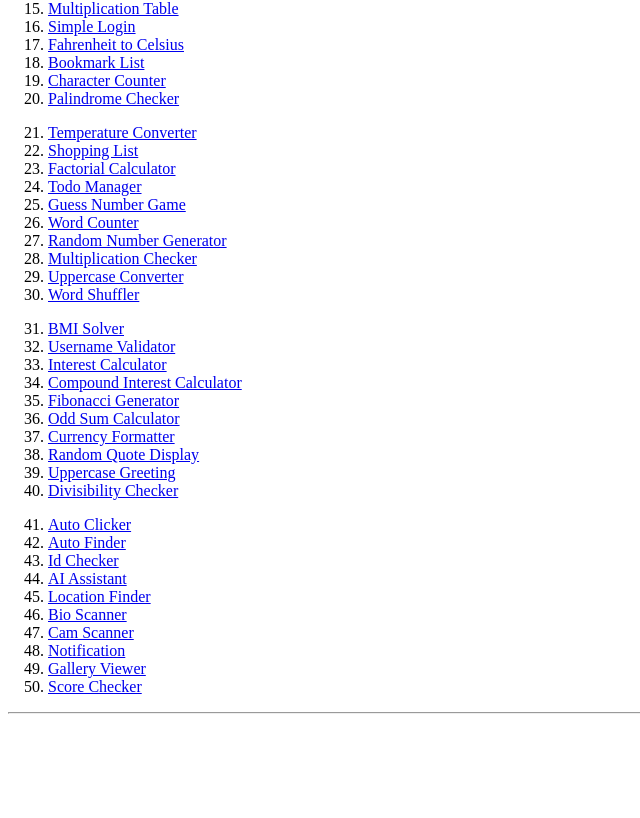
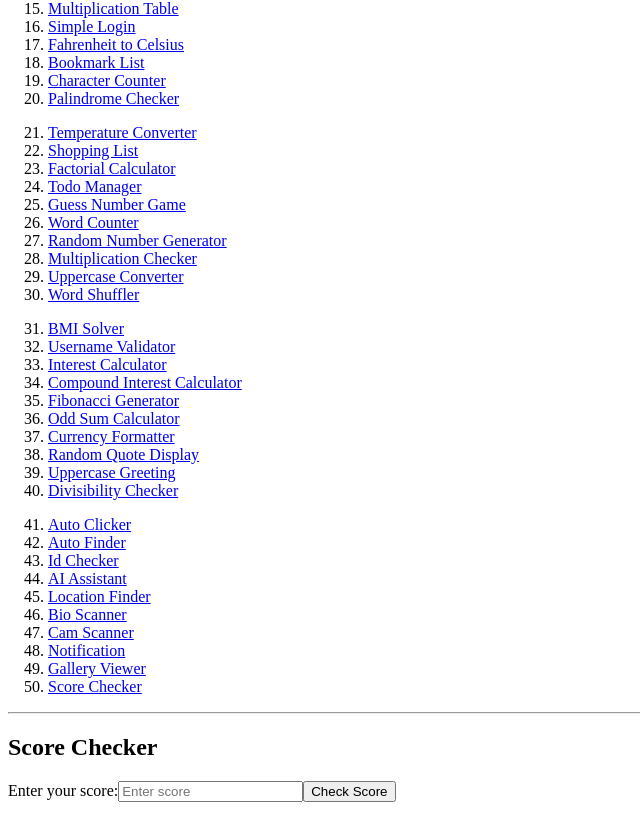
Before and after one commit to SVFC-Travel-Booking-System/Angular-Components, an Angular app: page /score-checker in a window 1280 px wide. Before the commit this address led to /. Shown: the part 348-1166 px from the top of the page, without its empty margins (0-640 px from the left). Before the commit the page ends 1070 px from the top, so only its background shows below. Built offline with nearby package versions, Linux system fonts and the light colour scheme.

Commit message:
#50  take a user’s inputted score, check if it's a passing or failing score, and display a message accordingly

```diff
--- a/src/app/app-routing.module.ts
+++ b/src/app/app-routing.module.ts
@@ -49,6 +49,7 @@ import { BioscannerComponent } from './components/bioscanner/bioscanner.componen
 import { CamscannerComponent } from './components/camscanner/camscanner.component';
 import { NotificationComponent } from './components/notification/notification.component';
 import { GalleryviewerComponent } from './components/galleryviewer/galleryviewer.component';
+import { ScorecheckerComponent } from  './components/scorechecker/scorechecker.component';
 
 
 const routes: Routes = [
@@ -101,7 +102,8 @@ const routes: Routes = [
   { path: 'cam-scanner', component: CamscannerComponent },
   { path: 'notification', component: NotificationComponent},
   { path: 'gallery-viewer', component: GalleryviewerComponent},
-
+  { path: 'score-checker', component: ScorecheckerComponent},
+  { path: '', redirectTo: '/display-hello-world', pathMatch: 'full' }
 
 
 
--- a/src/app/app.module.ts
+++ b/src/app/app.module.ts
@@ -53,6 +53,7 @@ import { BioscannerComponent } from './components/bioscanner/bioscanner.componen
 import { CamscannerComponent } from './components/camscanner/camscanner.component';
 import { NotificationComponent } from './components/notification/notification.component';
 import { GalleryviewerComponent } from './components/galleryviewer/galleryviewer.component';
+import { ScorecheckerComponent } from './components/scorechecker/scorechecker.component';
 
 
 @NgModule({
@@ -107,6 +108,7 @@ import { GalleryviewerComponent } from './components/galleryviewer/galleryviewer
     CamscannerComponent,
     NotificationComponent,
     GalleryviewerComponent,
+    ScorecheckerComponent,
 
 
 
--- /dev/null
+++ b/src/app/components/scorechecker/scorechecker.component.html
@@ -0,0 +1,13 @@
+<div class="score-checker">
+    <h2>Score Checker</h2>
+
+    <!-- Input field for the score -->
+    <label for="scoreInput">Enter your score:</label>
+    <input id="scoreInput" type="number" [(ngModel)]="score" placeholder="Enter score" />
+
+    <!-- Button to check the score -->
+    <button (click)="checkScore()">Check Score</button>
+
+    <!-- Display the result message -->
+    <p>{{ resultMessage }}</p>
+</div>
--- /dev/null
+++ b/src/app/components/scorechecker/scorechecker.component.ts
@@ -0,0 +1,24 @@
+import { Component } from '@angular/core';
+
+@Component({
+  selector: 'app-scorechecker',
+  templateUrl: './scorechecker.component.html',
+  styleUrl: './scorechecker.component.css'
+})
+export class ScorecheckerComponent {
+  score: number | null = null;  // Holds the score input
+  resultMessage: string = '';   // Holds the result message
+
+  // Method to check the score
+  checkScore() {
+    if (this.score !== null) {
+      if (this.score >= 50) {
+        this.resultMessage = `Congrats! You passed with a score of ${this.score}.`;
+      } else {
+        this.resultMessage = `Sorry, you failed with a score of ${this.score}.`;
+      }
+    } else {
+      this.resultMessage = 'Please enter a valid score.';
+    }
+  }
+}
```
Also changed, not shown: src/app/components/scorechecker/scorechecker.component.css (added), 1 other file (tests, documents, lock files or other folders).
